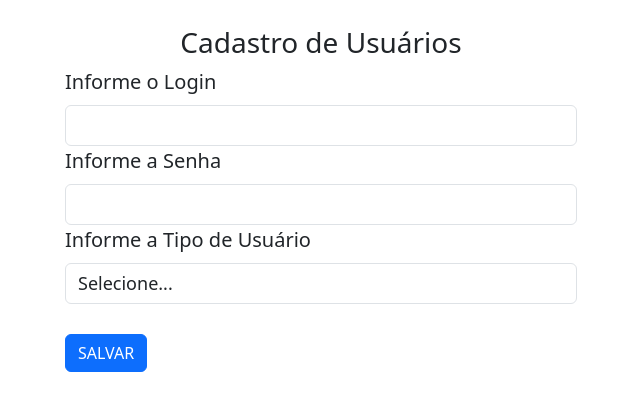
After one commit to alessandrovieirasenac/projeto_massas, a Django app: page /cadastro/ in a window 1280 px wide. The commit adds this page. Shown: the top 411 px of the page, without its empty margins (319-959 px from the left). Run offline with Django 5.2, Linux system fonts and the light colour scheme.

Commit message:
terceira atualizacao

```diff
--- a/menu/admin.py
+++ b/menu/admin.py
@@ -1,6 +1,7 @@
 from django.contrib import admin
-from .models import Reserva
+from .models import Reserva, Usuario
 
 # Register your models here.
 
 admin.site.register(Reserva)
+admin.site.register(Usuario)
--- /dev/null
+++ b/menu/templates/cadastro.html
@@ -0,0 +1,44 @@
+<!DOCTYPE html>
+<html lang="pt-br">
+    <head>
+        <meta charset="UTF-8">
+        <link href="https://cdn.jsdelivr.net/npm/bootstrap@5.3.8/dist/css/bootstrap.min.css" rel="stylesheet" integrity="sha384-sRIl4kxILFvY47J16cr9ZwB07vP4J8+LH7qKQnuqkuIAvNWLzeN8tE5YBujZqJLB" crossorigin="anonymous">
+        <meta name="viewport" content="width=device-width, initial-scale=1.0">
+        <title>The Prime Burger</title>
+    </head>
+    <body style="width: 40%; margin-left: 30%; margin-top: 2%;">
+        <h3 style="text-align: center; font-size: 28px;">Cadastro de Usuários</h3>
+        <form action = "{% url 'salvar_usuario' %}" method = "POST" style="font-size: 20px;">
+            {% csrf_token %}
+            <div class="row">
+                <div class="col-12">
+                    <label class="form-label">Informe o Login</label>
+                    <input type="text" class="form-control" aria-label="First name" name = "login" style="font-size: 18px;">
+                </div>
+                <div class="col-12">
+                    <label class="form-label">Informe a Senha</label>
+                    <input type="password" class="form-control" aria-label="Last name" name = "senha" style="font-size: 18px;">
+                </div>
+                <div class="col-12">
+                    <label class="form-label">Informe a Tipo de Usuário</label>
+                    <select class="form-control" aria-label="Quantidade de Pessoas" name="tipo" style="font-size: 18px;">
+                        <option value="" disabled selected>
+                            Selecione...
+                          </option>
+                          <option value="Administrador">
+                            Administrador
+                          </option>
+                          <option value="Usuario">
+                            Usuário
+                          </option>
+                        </select>
+                    </select>
+                </div>
+                <div class="col-12">
+                    <br>
+                    <button type="submit" class="btn btn-primary">SALVAR</button>
+                </div>
+            </div>
+        </form>
+</body>
+</html>
--- a/menu/templates/index.html
+++ b/menu/templates/index.html
@@ -607,3 +607,9 @@
 </body>
 
 </html>
+
+{% if erro %}
+<script>
+    alert("{{ erro }}");
+</script>
+{% endif %}
--- a/menu/urls.py
+++ b/menu/urls.py
@@ -1,6 +1,6 @@
 from django.contrib import admin
 from django.urls import path
-from .views import home, login, lista, salvar, delete, editar, update
+from .views import home, login, lista, salvar, delete, editar, update, salvar_usuario, cadastro
 
 urlpatterns = [
     path('', home, name = "index"),
@@ -10,4 +10,6 @@ urlpatterns = [
     path('apagar/<int:id>', delete, name = "delete"),
     path('editar/<int:id>', editar, name = "editar"),
     path('update/<int:id>', update, name = "update"),
+    path('salvar_usuario/', salvar_usuario, name = "salvar_usuario"),
+    path('cadastro/', cadastro, name = "cadastro"),
 ]
--- a/menu/views.py
+++ b/menu/views.py
@@ -1,5 +1,5 @@
 from django.shortcuts import render, redirect
-from .models import Reserva
+from .models import Reserva, Usuario
 
 # Create your views here.
 
@@ -7,18 +7,26 @@ def home(request):
     reservas = Reserva.objects.all()
     return render(request,"index.html",{"reservas":reservas})
 
+def cadastro(request):
+    usuarios = Usuario.objects.all()
+    return render(request,"cadastro.html",{"usuarios":usuarios})
+
 def login(request):
     return render(request,"login.html")
 
 def lista(request):
-    vlogin = request.POST.get("login")
-    vsenha = request.POST.get("senha")
-    if vlogin == "admin" and vsenha == "admin":
-        reservas = Reserva.objects.all()
-        return render(request,"lista.html",{"reservas":reservas})
+    if request.method == "POST":
+        vlogin = request.POST.get("login")
+        vsenha = request.POST.get("senha")
+        try:
+            usuario = Usuario.objects.get(login=vlogin,senha=vsenha)
+            reservas = Reserva.objects.all()
+            return render(request, "lista.html", {"reservas": reservas, "usuario": usuario})
+        except Usuario.DoesNotExist:
+            return render(request, "index.html", {"erro": "Usuário ou senha inválidos"})
     else:
         reservas = Reserva.objects.all()
-        return render(request,"index.html",{"reservas":reservas})
+        return render(request, "index.html", {"reservas": reservas})
 
 def salvar(request):
     vnome = request.POST.get("nome")
@@ -29,6 +37,14 @@ def salvar(request):
     Reserva.objects.create(nome=vnome,telefone=vtelefone,email=vemail,qtd=vqtd,data=vdata)
     reservas = Reserva.objects.all()
     return render(request,"index.html",{"reservas":reservas})
+
+def salvar_usuario(request):
+    vlogin = request.POST.get("login")
+    vsenha = request.POST.get("senha")
+    vtipo = request.POST.get("tipo")
+    Usuario.objects.create(login=vlogin,senha=vsenha,tipo=vtipo)
+    usuarios = Usuario.objects.all()
+    return render(request,"login.html",{"usuarios":usuarios})
 
 def delete(request, id):
     reserva = Reserva.objects.get(id = id)
```
Also changed, not shown: menu/models.py (+7 -0 lines), menu/templates/login.html (+7 -4 lines), db.sqlite3, menu/migrations/0002_usuario.py (added), menu/migrations/0003_usuario_tipo.py (added), menu/templates/lista.html (line endings or trailing spaces).
